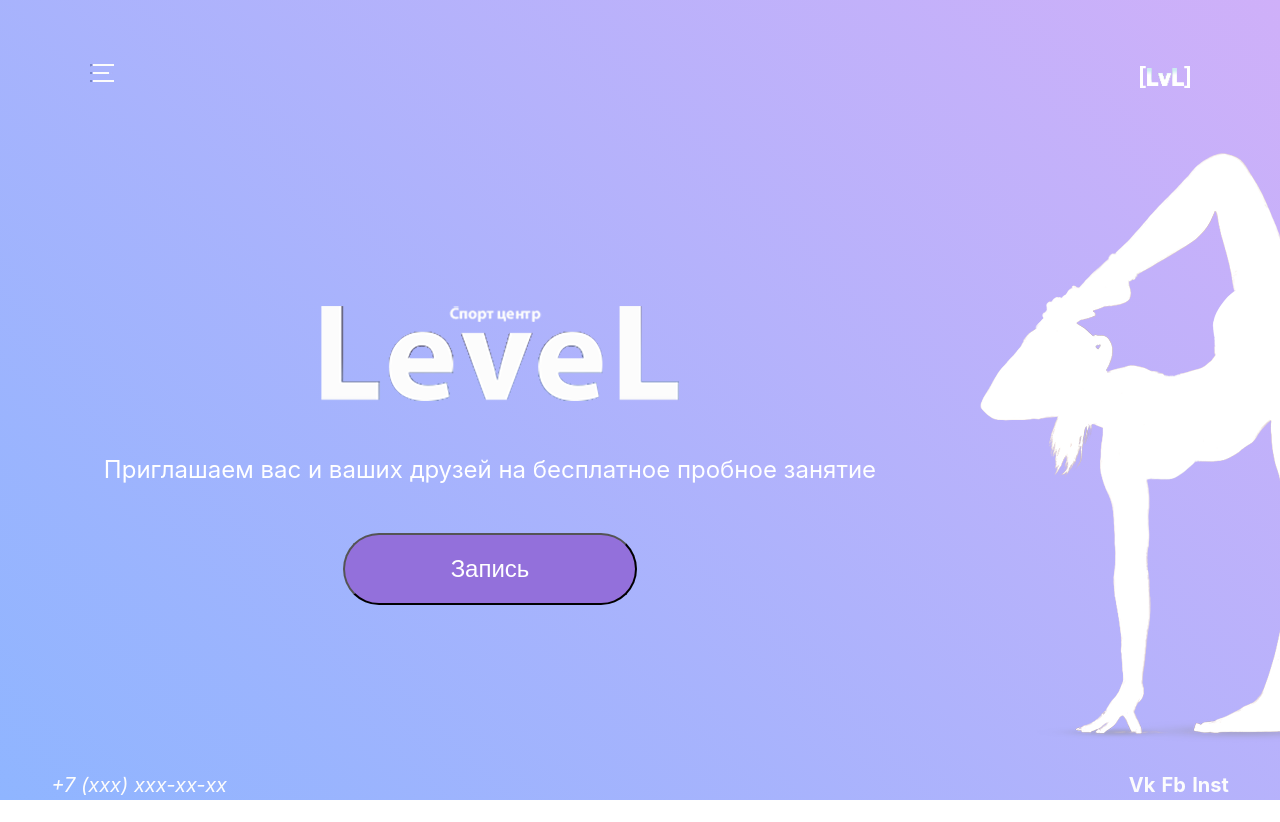
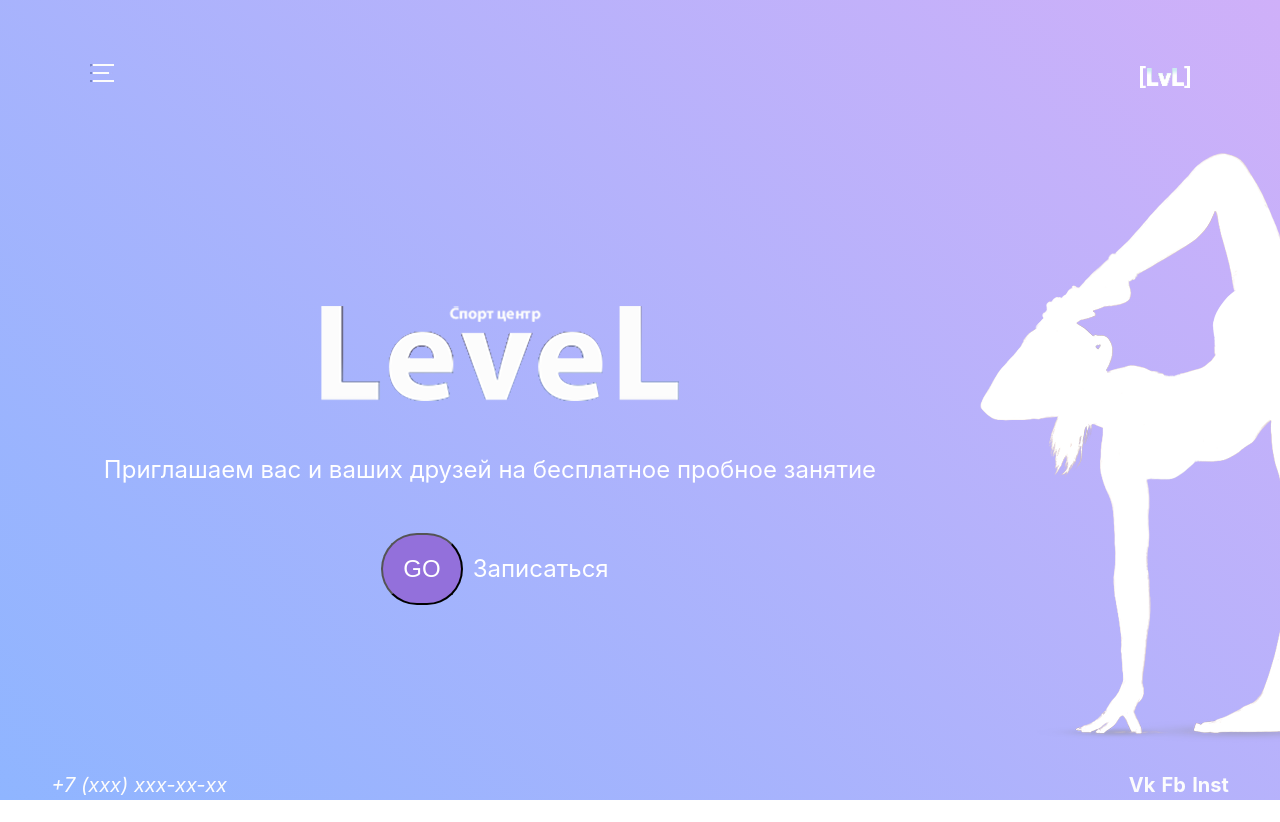
Before and after one commit to Nickdem/sport-center-level, a React (Create React App) app: page / in a window 1280 px wide. Built offline with nearby package versions, Linux system fonts and the light colour scheme.

Commit message:
Кнопка ссылка

```diff
--- a/src/components/Elements/Button/Button.module.css
+++ b/src/components/Elements/Button/Button.module.css
@@ -1,8 +1,9 @@
 .Button {
-    color: #ffffff;
-    padding: 20px;
-    background: #9370db;
-    border-radius: 40px;
+  color: #ffffff;
+  padding: 20px;
+  background: #9370db;
+  border-radius: 40px;
+  margin: 0 10px;
 }
 
 .Button:disabled {
--- a/src/components/Elements/MainContent/MainBlock/MainBlock.js
+++ b/src/components/Elements/MainContent/MainBlock/MainBlock.js
@@ -3,6 +3,7 @@ import classes from './MainBlock.module.css'
 import levelMob from '../../../../img/levelMob.png'
 import levelTab from '../../../../img/levelTab.png'
 import levelDes from '../../../../img/levelDes.png'
+import {Link} from 'react-router-dom'
 import Button from '../../Button/Button'
 
 const MainBlock = props =>{
@@ -14,7 +15,7 @@ const MainBlock = props =>{
         <img src={levelMob} alt="Изображение" />
       </picture>
       <p>Приглашаем вас и ваших друзей на бесплатное пробное занятие</p>
-      <Button>Запись</Button>
+      <Link to="/triallesson"><Button>GO</Button>Записаться</Link>
     </div>
   )
 }
--- a/src/components/Elements/MainContent/MainBlock/MainBlock.module.css
+++ b/src/components/Elements/MainContent/MainBlock/MainBlock.module.css
@@ -12,9 +12,10 @@
   margin: 0 7%;
 }
 
-.MainBlock button {
-  margin: 0 auto;
-  width: 30%;
+.MainBlock a {
+  color: #ffffff;
+  text-decoration: none;
+  font-size: 18px;
 }
 
 @media (min-width: 768px) {
@@ -26,4 +27,8 @@
     font-size: 24px;
     margin: 5%;
   }
+
+  .MainBlock a {
+    font-size: 24px;
+  }
 }
--- a/src/containers/Subscription/Subscription.js
+++ b/src/containers/Subscription/Subscription.js
@@ -1,6 +1,7 @@
 import React, {Component} from 'react'
 import classes from './Subscription.module.css'
 import SubscriptionContent from '../../components/Elements/SubscriptionContent/SubscriptionContent'
+import {Link} from 'react-router-dom'
 import Button from '../../components/Elements/Button/Button'
 
 class Subscription extends Component {
@@ -20,7 +21,7 @@ class Subscription extends Component {
         <SubscriptionContent
           subscriptions={this.state.subscriptions}
         />
-        <Button>Заказать абонемент</Button>
+        <Link to="/triallesson"><Button>Заказать абонемент</Button></Link>
       </div>
     )
   }
--- a/src/containers/Subscription/Subscription.module.css
+++ b/src/containers/Subscription/Subscription.module.css
@@ -7,8 +7,9 @@
   margin: 0 7%;
 }
 
-.Subscription button {
-  margin: 0 5%;
+.Subscription a button{
+  width: 100%;
+  margin: 0;
 }
 
 @media (min-width: 1440px) {
@@ -17,8 +18,8 @@
     background-position: right 20%;
   }
 
-  .Subscription button {
+  .Subscription a {
     width: 30%;
+    margin: 0 5%;
   }
-
 }
```
